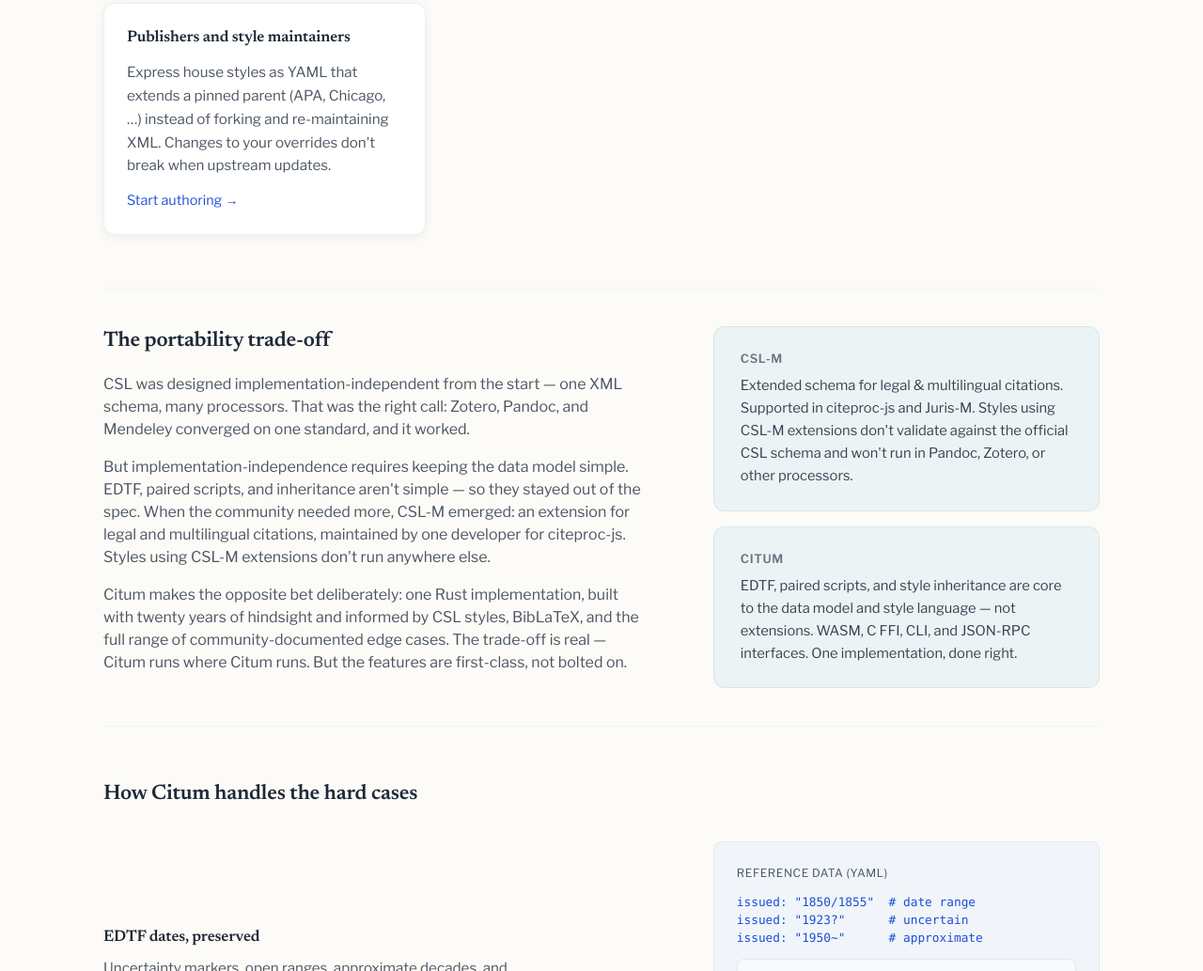
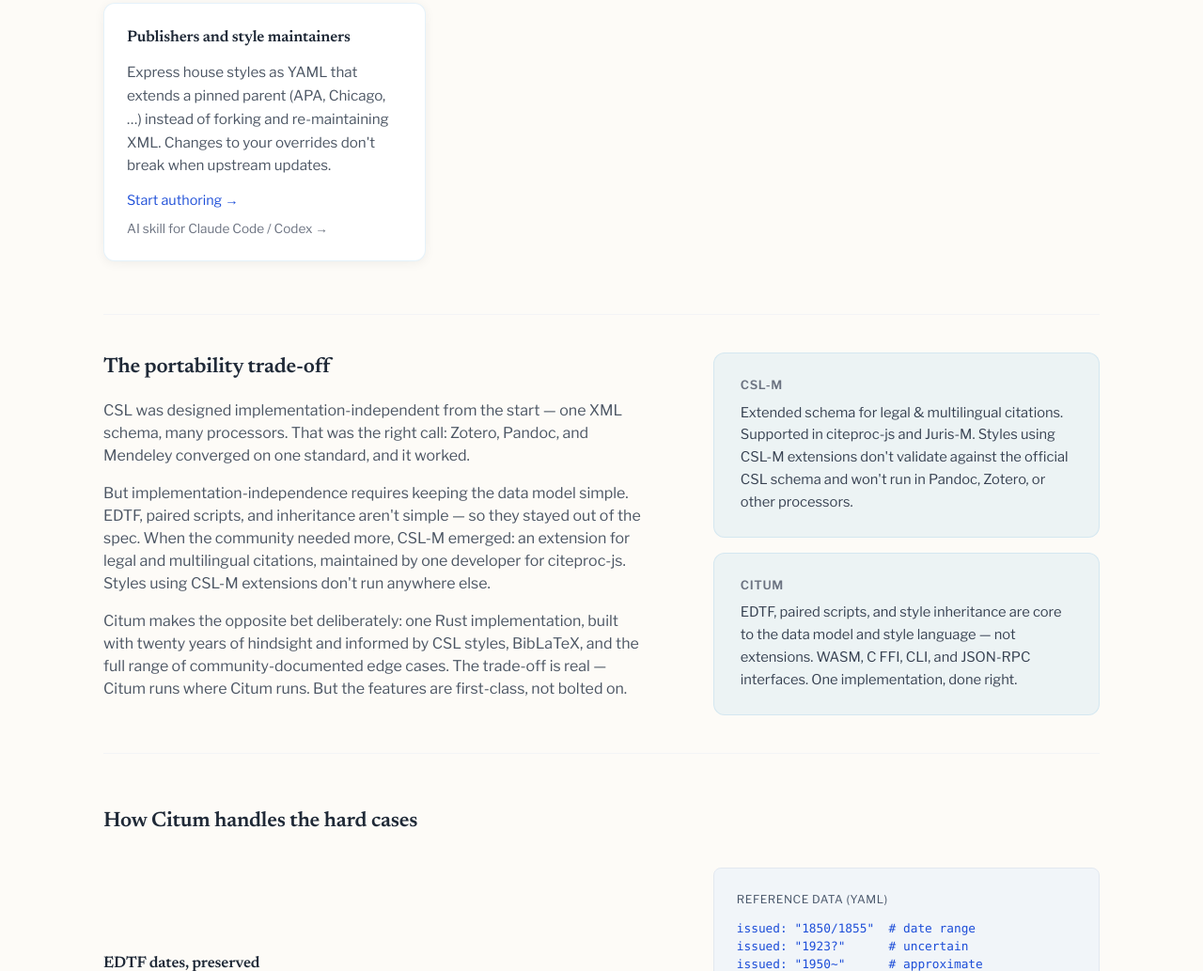
Before and after one commit to citum/citum-org, a plain HTML site: page docs/index.html in a window 1280 px wide. Shown: the part 1569-2602 px from the top of the page at 94% size. Drawn offline with nearby package versions, Linux system fonts and the light colour scheme.

Commit message:
docs: link to AI style authoring skill from landing
Adds a secondary link in the Publishers and style maintainers
card pointing to docs.citum.org/guides/style-authoring-skill.html.

```diff
--- a/docs/index.html
+++ b/docs/index.html
@@ -156,6 +156,7 @@
             Express house styles as YAML that extends a pinned parent (APA, Chicago, …) instead of forking and re-maintaining XML. Changes to your overrides don't break when upstream updates.
           </p>
           <a class="text-[0.9rem] text-blue-700 hover:underline" href="https://docs.citum.org/guides/style-authoring/start.html">Start authoring &rarr;</a>
+          <a class="text-[0.85rem] text-gray-500 hover:underline block mt-2" href="https://docs.citum.org/guides/style-authoring-skill.html">AI skill for Claude Code / Codex &rarr;</a>
         </article>
       </div>
     </section>
```
